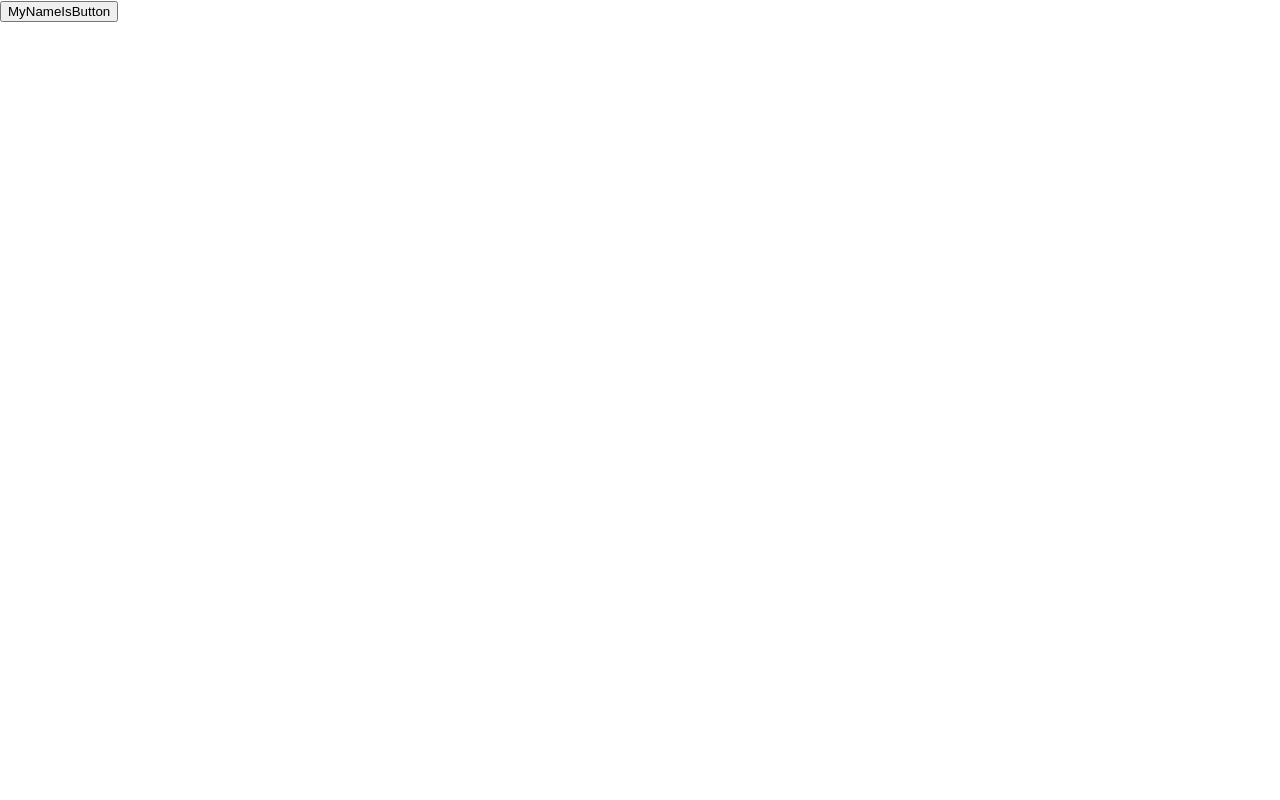
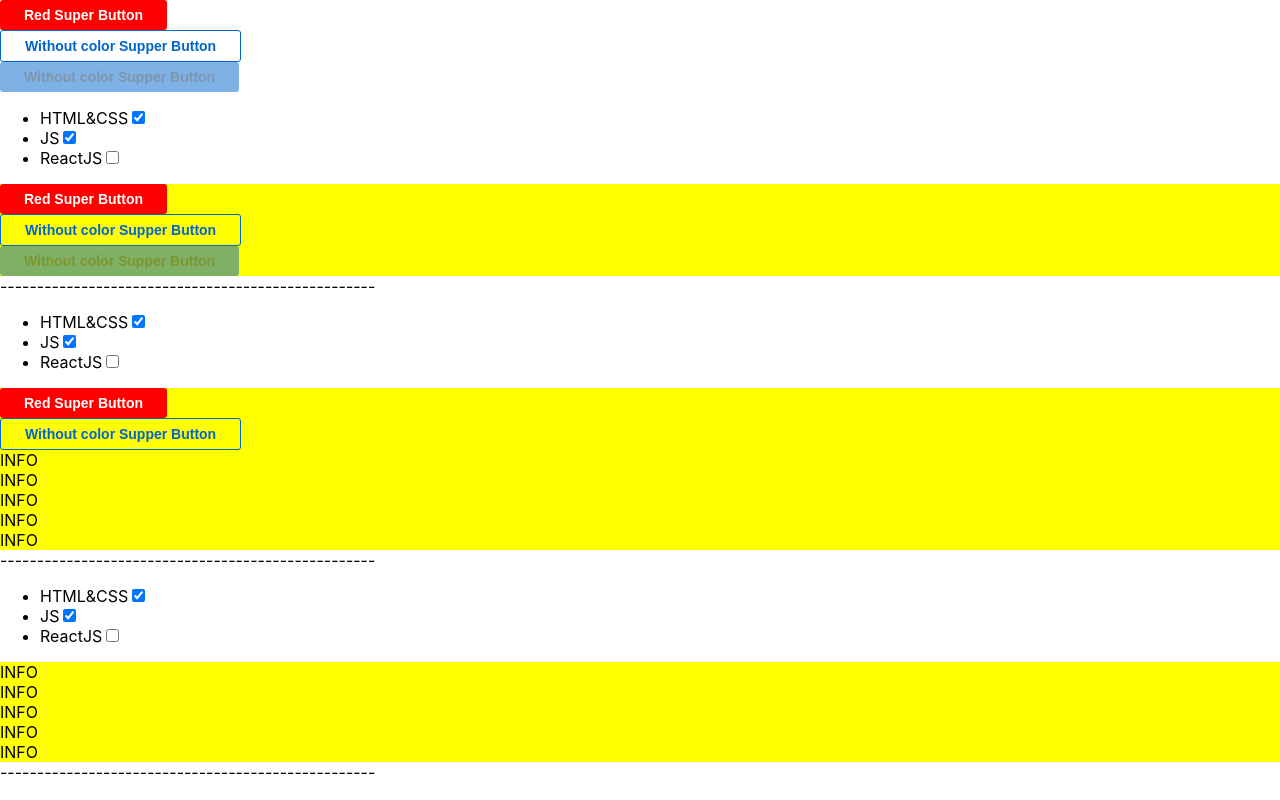
Before and after one commit to Sikstep/additional-lessons, a React (Create React App) app: page / in a window 1280 px wide. Built offline with nearby package versions, Linux system fonts and the light colour scheme.

Commit message:
addition lesson #4 finished

```diff
--- a/package.json
+++ b/package.json
@@ -11,7 +11,7 @@
     "@types/react": "^18.0.0",
     "@types/react-dom": "^18.0.0",
     "@types/styled-components": "^5.1.26",
-    "@types/uuid": "^9.0.0",
+    "@types/uuid": "^9.0.1",
     "react": "^18.2.0",
     "react-dom": "^18.2.0",
     "react-scripts": "5.0.1",
--- a/src/App.tsx
+++ b/src/App.tsx
@@ -1,16 +1,65 @@
 import React from 'react';
 import './App.css';
 import {SuperButton} from './Components/SuperButton';
+import {v1} from 'uuid';
+import {SuperTodolist} from './Components/SuperTodolist';
 
+export type TasksType = {
+    id: string
+    title: string
+    isDone: boolean
+
+}
 
 function App() {
+
+    const tasks: TasksType[] = [
+        {id: v1(), title: 'HTML&CSS', isDone: true},
+        {id: v1(), title: 'JS', isDone: true},
+        {id: v1(), title: 'ReactJS', isDone: false},
+    ];
+
     return (
         <div>
-            <SuperButton callBack={ () => {} } color={'red'}>MyNameIsButton</SuperButton>
+            <SuperButton callBack={() => {
+            }} color={'red'}>Red Super Button</SuperButton>
+            <SuperButton callBack={() => {
+            }} color={'secondary'}>Without color Supper Button</SuperButton>
+            <SuperButton callBack={() => {
+            }} disabled>Without color Supper Button</SuperButton>
+            <SuperTodolist tasks={tasks}>
+                <SuperButton callBack={() => {
+                }} color={'red'}>Red Super Button</SuperButton>
+                <SuperButton callBack={() => {
+                }} color={'secondary'}>Without color Supper Button</SuperButton>
+                <SuperButton callBack={() => {
+                }} disabled>Without color Supper Button</SuperButton>
+            </SuperTodolist>
+
+            <SuperTodolist tasks={tasks}>
+                <SuperButton callBack={() => {
+                }} color={'red'}>Red Super Button</SuperButton>
+                <SuperButton callBack={() => {
+                }} color={'secondary'}>Without color Supper Button</SuperButton>
+                <div>INFO</div>
+                <div>INFO</div>
+                <div>INFO</div>
+                <div>INFO</div>
+                <div>INFO</div>
+            </SuperTodolist>
+
+            <SuperTodolist tasks={tasks}>
+
+                <div>INFO</div>
+                <div>INFO</div>
+                <div>INFO</div>
+                <div>INFO</div>
+                <div>INFO</div>
+            </SuperTodolist>
+
         </div>
     );
 }
 
 
-
 export default App;
--- /dev/null
+++ b/src/Components/SuperButton.module.css
@@ -0,0 +1,63 @@
+.button {
+    overflow: hidden;
+    padding: 5px 24px;
+
+    border-radius: 3px;
+    border: none;
+
+    color: white;
+    font-family: 'Montserrat', sans-serif;
+    font-weight: 600;
+    font-size: 14px;
+    line-height: 20px;
+    cursor: pointer;
+}
+
+.disabled {
+    color: #002e5c;
+    background: #998a00;
+    opacity: 0.5;
+}
+
+.secondary {
+    color: #0066CC;
+    background: transparent;
+    border: 1px solid #0066CC;
+    border-radius: 3px;
+}
+
+.secondary:active {
+    background: #ffffff;
+}
+
+.secondary:hover {
+    background: #ffffff;
+}
+
+.default {
+    background: #06c;
+}
+
+.default:active {
+    background: #127eee;
+}
+
+.default:hover {
+    background: #24568a;
+}
+
+.red {
+    background: red;
+}
+
+.red:active {
+    background: #ff001d;
+}
+
+.red:hover {
+    background: red;
+}
+
+.button:disabled {
+    cursor: default;
+}
--- a/src/Components/SuperButton.tsx
+++ b/src/Components/SuperButton.tsx
@@ -1,25 +1,50 @@
 import React from 'react';
-import PropTypes from 'prop-types';
+import s from './SuperButton.module.css'
+import {isDisabled} from '@testing-library/user-event/dist/utils';
+
 type PropsType = {
     callBack: () => void
-    color: string
+    color?: string
     children: React.ReactNode
     size?: 'big'
+    disabled?: boolean
 }
 
-export const SuperButton: React.FC<PropsType> = ( props) => {
+export const SuperButton: React.FC<PropsType> = (props) => {
 
-    const {callBack, color, children, ...otherProps} = props;
+    const {callBack, color, children, disabled, ...otherProps} = props;
     const onClickHandler = () => {
         callBack()
     }
-    console.log(otherProps.size)
+
+    // const finalClassName = `${s.button} ${s.default}`;
+
+    // const finalClassName = `${s.button}
+    // ${color === 'red' ? s.red : s.default}
+    // ${disabled ? s.disabled : ''}`;
+
+    const finalClassName = `${s.button}
+    // ${color === 'red' ? s.red : color === 'secondary' ? s.secondary : s.default}
+    // ${disabled ? s.disabled : ''}`;
+
     return (
         <div>
-    <button onClick={onClickHandler}>{children}</button>
+            <button onClick={onClickHandler} className={finalClassName}>{children}</button>
         </div>
     );
+
 };
+
+
+// const finalClassName = s.button
+//     + (disabled
+//         ? ' ' + s.disabled
+//         : color === 'red'
+//             ? ' ' + s.red
+//             : color === 'secondary'
+//                 ? ' ' + s.secondary
+//                 : ' ' + s.default)
+//     + (className ? ' ' + className : '')
 
 // export const SuperButton: React.FC<PropsType> = ( {callBack, color, children, ...props} ) => {
 //     const onClickHandler = () => {
--- /dev/null
+++ b/src/Components/SuperTodolist.tsx
@@ -0,0 +1,30 @@
+import React from 'react';
+import {TasksType} from '../App';
+
+type SuperTodolistType = {
+    tasks: TasksType[]
+    children?: React.ReactNode
+
+}
+export const SuperTodolist: React.FC<SuperTodolistType> = (props) => {
+
+    const {tasks, children} = props;
+
+    const mappedTasks = tasks.map(el => {
+        return (
+            <li key={el.id}>{el.title}
+                <input type="checkbox" checked={el.isDone}/>
+            </li>
+        )
+    })
+
+    return (
+        <div>
+            <ul>
+                {mappedTasks}
+            </ul>
+            <div style={{backgroundColor: 'yellow'}}>{children}</div>
+            <div>---------------------------------------------------</div>
+        </div>
+    );
+};
```
Also changed, not shown: 1 other file (tests, documents, lock files or other folders).
